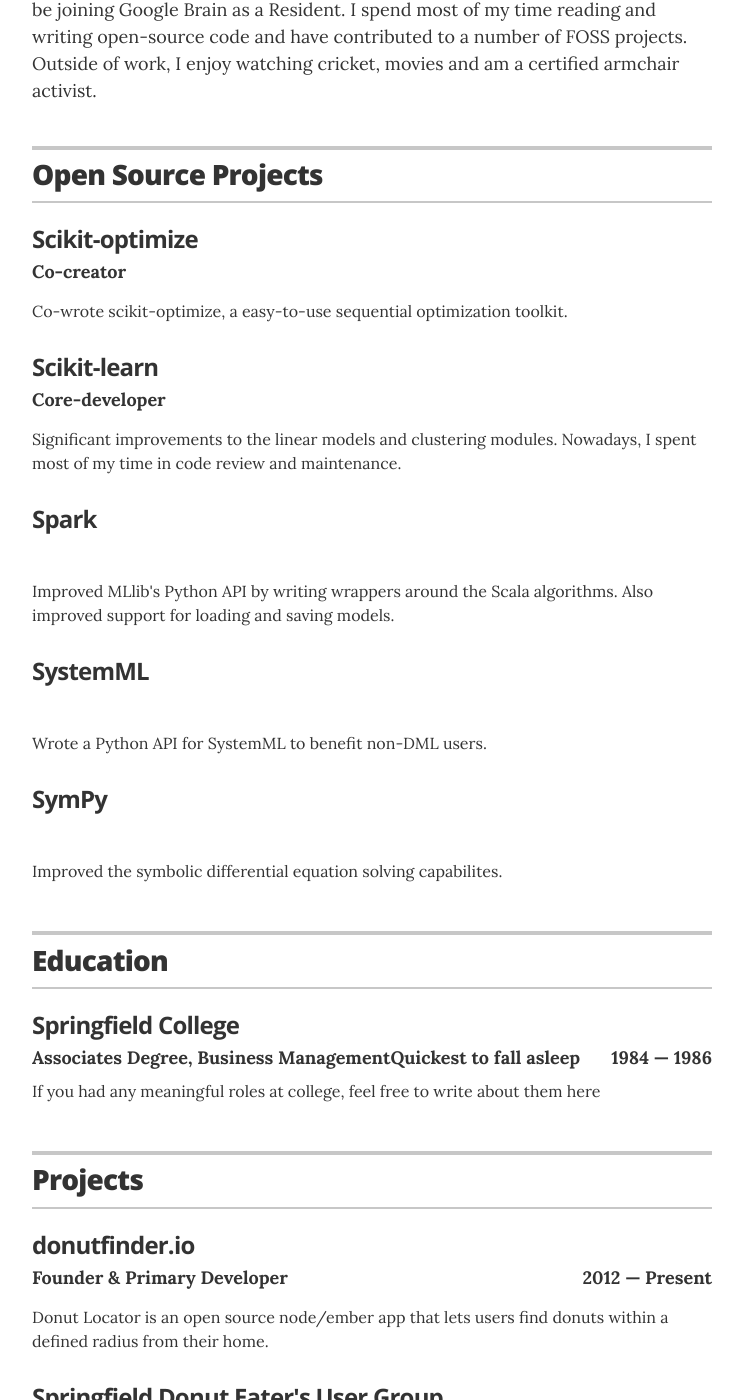
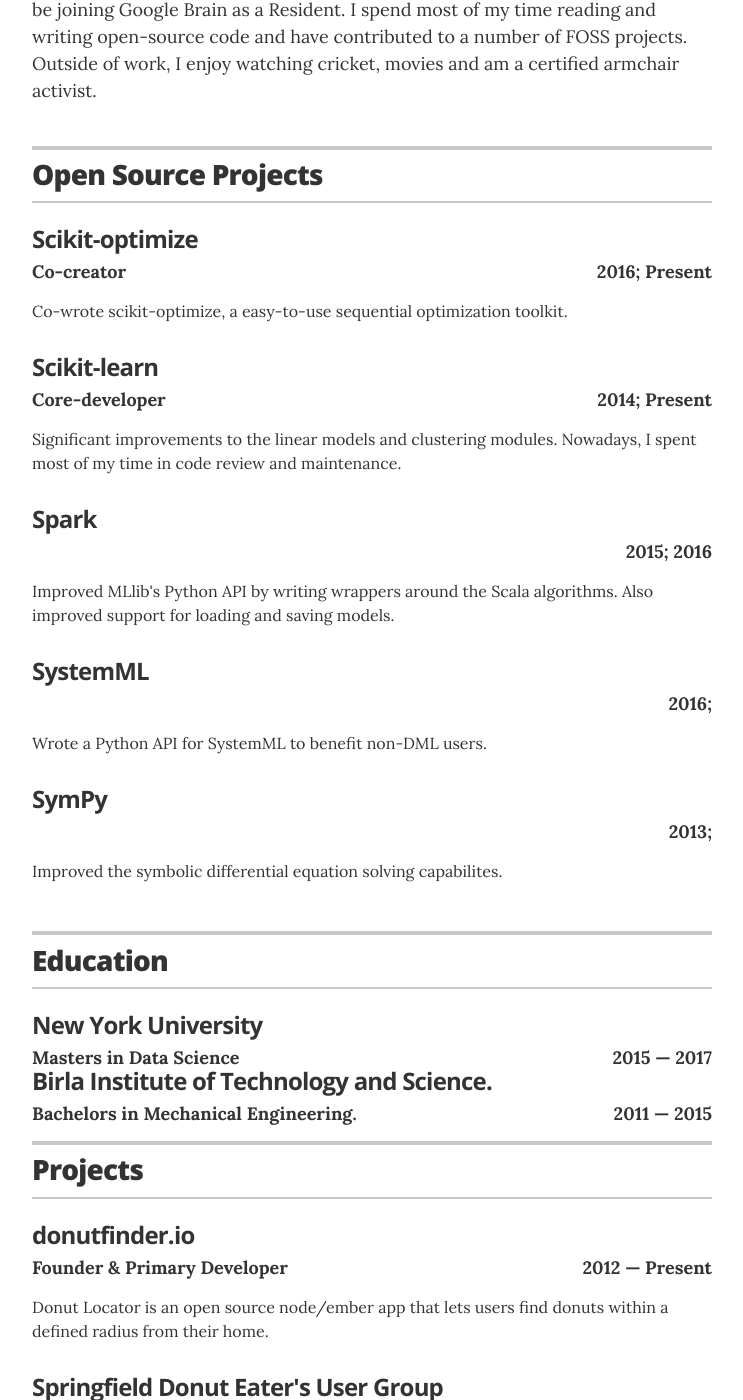
Before and after one commit to MechCoder/MechCoder.github.io, a Jekyll site: the page built from index.html, in a window 1280 px wide and 1400 px high, scrolled down 317 px. Shown: the whole window, without its empty margins (268-1011 px from the left). Built offline with Jekyll 4.4.1, drawn with Linux system fonts in a browser that asks for light colours.

Commit message:
Update education

```diff
--- a/_data/education.yml
+++ b/_data/education.yml
@@ -1,6 +1,8 @@
 # Degree
-- degree: Associates Degree, Business Management
-  uni: Springfield College
-  year: 1984 &mdash; 1986
-  awards: Quickest to fall asleep
-  summary: If you had any meaningful roles at college, feel free to write about them here
+- degree: Masters in Data Science
+  uni: New York University
+  year: 2015 &mdash; 2017
+
+- degree: Bachelors in Mechanical Engineering.
+  uni: Birla Institute of Technology and Science.
+  year: 2011 &mdash; 2015
--- a/_data/experience.yml
+++ b/_data/experience.yml
@@ -2,19 +2,27 @@
 # Scikit-optimize
 - company: Scikit-optimize
   position: Co-creator
+  duration: 2016; Present
   summary: Co-wrote scikit-optimize, a easy-to-use sequential optimization toolkit.
 
 # Scikit-learn
 - company: Scikit-learn
   position: Core-developer
+  duration: 2014; Present
   summary: Significant improvements to the linear models and clustering modules. Nowadays, I spent most of my time in code review and maintenance.
 
 # Spark
 - company: Spark
+  postion: Contributor
+  duration: 2015; 2016
   summary: Improved MLlib's Python API by writing wrappers around the Scala algorithms. Also improved support for loading and saving models.
 
 - company: SystemML
+  postion: Contributor
+  duration: 2016;
   summary: Wrote a Python API for SystemML to benefit non-DML users.
 
 - company: SymPy
+  postion: Contributor
+  duration: 2013;
   summary: Improved the symbolic differential equation solving capabilites.
```
